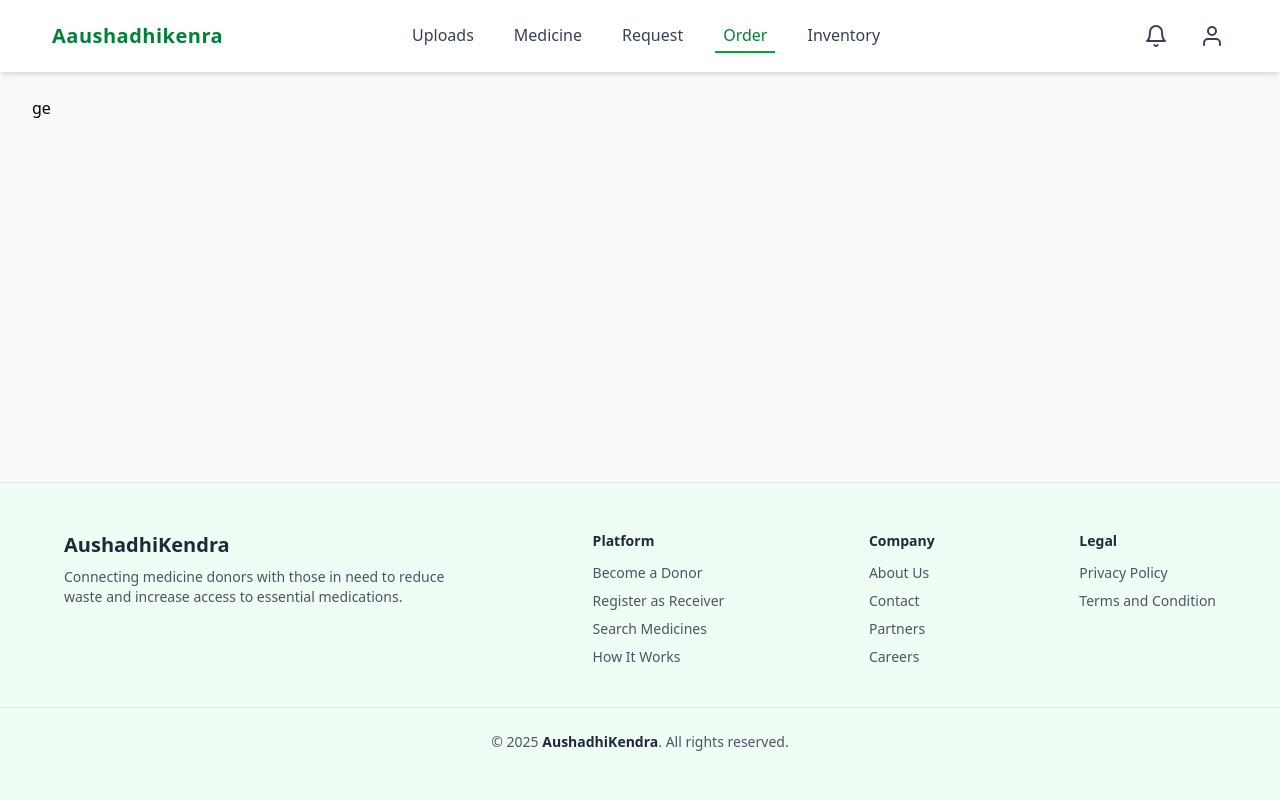
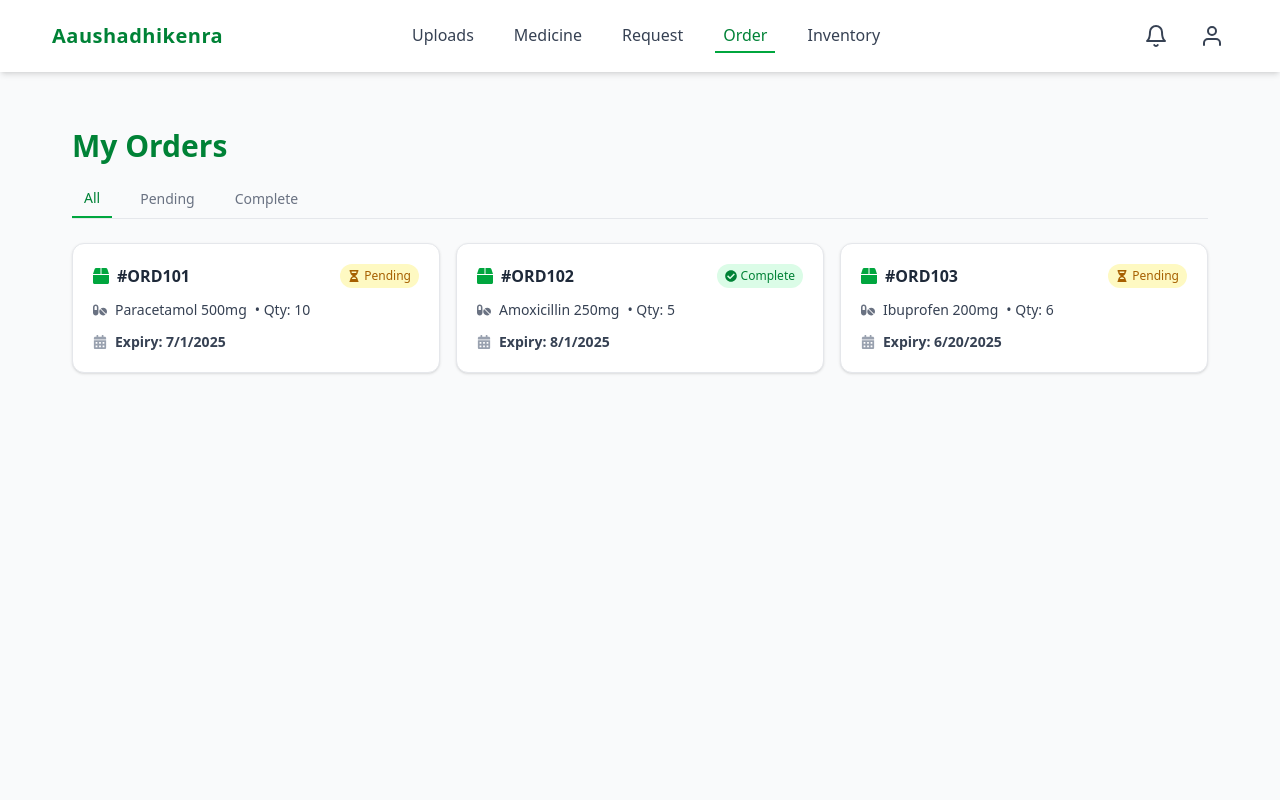
Before and after one commit to SankalpaGit/AausadhiKendra, a Next.js app in the folder frontend/: page /donor/order in a window 1280 px wide. Shown: the top 800 px of the page. Built offline with nearby package versions, Linux system fonts and the light colour scheme.

Commit message:
create donor order page

```diff
--- a/frontend/app/(donor)/donor/(routes)/order/page.tsx
+++ b/frontend/app/(donor)/donor/(routes)/order/page.tsx
@@ -1,7 +1,130 @@
-export default function Page(){
-    return (
-        <div>
-            <p>ge</p>
-        </div>
-    )
+'use client';
+
+import { useState } from 'react';
+import {
+  FaBox,
+  FaCalendarAlt,
+  FaPills,
+  FaCheckCircle,
+  FaHourglassHalf,
+} from 'react-icons/fa';
+
+type OrderStatus = 'All' | 'Pending' | 'Complete';
+
+const orders = [
+  {
+    id: 'ORD101',
+    expiry: '2025-07-01',
+    status: 'Pending',
+    item: 'Paracetamol 500mg',
+    quantity: 10,
+  },
+  {
+    id: 'ORD102',
+    expiry: '2025-08-01',
+    status: 'Complete',
+    item: 'Amoxicillin 250mg',
+    quantity: 5,
+  },
+  {
+    id: 'ORD103',
+    expiry: '2025-06-20',
+    status: 'Pending',
+    item: 'Ibuprofen 200mg',
+    quantity: 6,
+  },
+];
+
+// Helper to check if expiry date is within 30 days
+const isExpiringSoon = (expiryDate: string) => {
+  const now = Date.now();
+  const expiry = new Date(expiryDate).getTime();
+  const thirtyDaysMs = 1000 * 60 * 60 * 24 * 30;
+  return expiry - now < thirtyDaysMs;
+};
+
+export default function Page() {
+  const [filter, setFilter] = useState<OrderStatus>('All');
+
+  const filteredOrders =
+    filter === 'All' ? orders : orders.filter((o) => o.status === filter);
+
+  return (
+    <div className="min-h-screen bg-gray-50 px-4 py-8 md:px-10">
+      <h1 className="text-2xl md:text-3xl font-bold text-green-700 mb-6">My Orders</h1>
+
+      {/* Filter Tabs */}
+      <div className="flex gap-4 mb-6 border-b border-gray-200">
+        {(['All', 'Pending', 'Complete'] as OrderStatus[]).map((tab) => (
+          <button
+            key={tab}
+            onClick={() => setFilter(tab)}
+            className={`pb-2 px-3 text-sm font-medium ${
+              filter === tab
+                ? 'border-b-2 border-green-600 text-green-700'
+                : 'text-gray-500 hover:text-green-600'
+            }`}
+          >
+            {tab}
+          </button>
+        ))}
+      </div>
+
+      {/* Orders Grid */}
+      <div className="grid grid-cols-1 sm:grid-cols-2 lg:grid-cols-3 gap-4">
+        {filteredOrders.map((order) => (
+          <div
+            key={order.id}
+            className="bg-white p-5 rounded-xl shadow-sm border border-gray-200 flex flex-col gap-3 relative"
+          >
+            {/* Header: Order ID + Status */}
+            <div className="flex justify-between items-center">
+              <div className="flex items-center gap-2 text-gray-800 font-semibold">
+                <FaBox className="text-green-600" />
+                #{order.id}
+              </div>
+              <span
+                className={`px-2 py-1 rounded-full text-xs font-medium flex items-center gap-1 select-none ${
+                  order.status === 'Pending'
+                    ? 'bg-yellow-100 text-yellow-700'
+                    : 'bg-green-100 text-green-700'
+                }`}
+              >
+                {order.status === 'Pending' ? <FaHourglassHalf /> : <FaCheckCircle />}
+                {order.status}
+              </span>
+            </div>
+
+            {/* Medicine Info */}
+            <div className="flex items-center gap-2 text-sm text-gray-700">
+              <FaPills className="text-gray-500" />
+              <span className="font-medium">{order.item}</span>
+              • Qty: {order.quantity}
+            </div>
+
+            {/* Expiry */}
+            <div
+              className={`text-sm font-semibold ${
+                isExpiringSoon(order.expiry)
+                  ? 'text-red-600'
+                  : 'text-gray-700'
+              } flex items-center gap-2`}
+            >
+              <FaCalendarAlt className="text-gray-400" />
+              Expiry: {new Date(order.expiry).toLocaleDateString()}
+              {isExpiringSoon(order.expiry) && (
+                <span className="ml-2 bg-red-100 text-red-700 px-2 py-0.5 rounded-full text-xs font-semibold select-none">
+                  Expiring Soon
+                </span>
+              )}
+            </div>
+          </div>
+        ))}
+      </div>
+
+      {filteredOrders.length === 0 && (
+        <div className="text-center text-gray-500 mt-10 text-sm">No orders found.</div>
+      )}
+    </div>
+  );
 }
```
